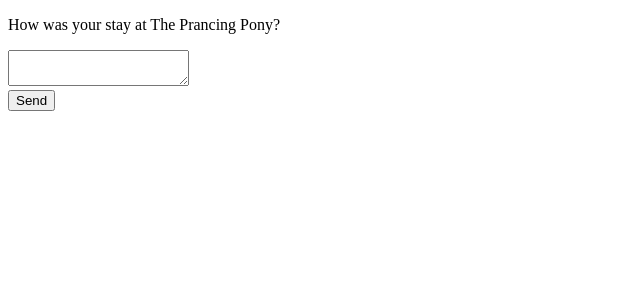
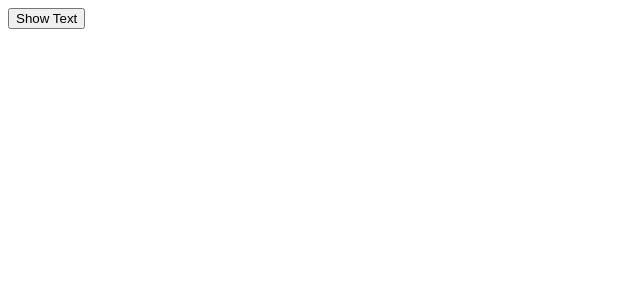
Before and after one commit to Milltiades/react-course, a React (Vite) app: page / in a window 1280 px wide. Shown: the top 300 px of the page, without its empty margins (0-640 px from the left). Built offline with nearby package versions, Linux system fonts and the light colour scheme.

Commit message:
component lifecycle

```diff
--- a/src/App.jsx
+++ b/src/App.jsx
@@ -10,7 +10,7 @@
 // import Test4 from './Test4';
 // import Challenge from './Challenge';
 // import Arrays from './Arrays';
-import State from './State';
+// import State from './State';
 // import MyInput from './MyInput.jsx';
 
 // import { createTodos } from './utils.jsx';
@@ -20,6 +20,7 @@
 // import { people } from './data.jsx';
 // import { getImageUrl } from './utils.jsx';
 
+import Lifecycle from './Lifecycle';
 
 // export const MyContext = createContext();
 
@@ -181,7 +182,8 @@
 {/* <Test4/> */}
 {/* <Challenge/> */}
 {/* <Arrays /> */}
-<State/>
+{/* <State/> */}
+<Lifecycle/>
   </>
   );
 }
--- /dev/null
+++ b/src/Lifecycle.jsx
@@ -0,0 +1,34 @@
+import React, { useState, useEffect } from 'react'
+
+const Lifecycle = () => {
+    const [showText, setShowText] = useState(false)
+    const [text, setText] = useState('')
+
+    useEffect(() => {
+         console.log('COMPONENT MOUNTED');
+
+         return () => {
+            console.log('COMPONENT UNMOUNTED')
+         }
+
+    },[])
+
+  return (
+    <div>
+        <button
+        onClick={() => {
+            setShowText(!showText)
+        }}
+        >Show Text</button>
+
+        {showText && <div>
+            <input name='sss'
+            onChange={(e) => setText(e.target.value)}
+            />
+            <h1> {text} </h1>
+            </div>}
+    </div>
+  )
+}
+
+export default Lifecycle
```
